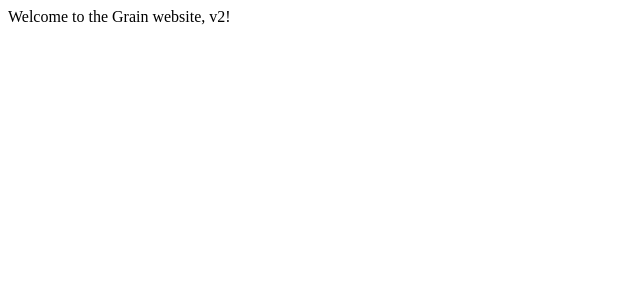
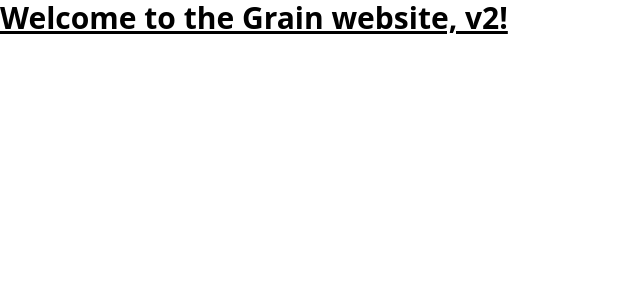
Before and after one commit to grain-lang/grain-lang.org, a Next.js app: page / in a window 1280 px wide. Shown: the top 300 px of the page, without its empty margins (0-640 px from the left). Built offline with nearby package versions, Linux system fonts and the light colour scheme.

Commit message:
bootstrap tailwind

```diff
--- a/package.json
+++ b/package.json
@@ -32,7 +32,10 @@
     "wasm-feature-detect": "^1.6.1"
   },
   "devDependencies": {
+    "autoprefixer": "^10.4.14",
     "express": "^4.17.1",
+    "postcss": "^8.4.21",
+    "tailwindcss": "^3.3.0",
     "vite": "^3.0.8"
   }
 }
--- /dev/null
+++ b/pages/_app.js
@@ -0,0 +1,5 @@
+import "../styles/global.css";
+
+export default function App({ Component, pageProps }) {
+  return <Component {...pageProps} />;
+}
--- a/pages/index.js
+++ b/pages/index.js
@@ -1,5 +1,9 @@
 function HomePage() {
-  return <div>Welcome to the Grain website, v2!</div>;
+  return (
+    <div className="text-3xl font-bold underline">
+      Welcome to the Grain website, v2!
+    </div>
+  );
 }
 
 export default HomePage;
--- /dev/null
+++ b/postcss.config.js
@@ -0,0 +1,6 @@
+module.exports = {
+  plugins: {
+    tailwindcss: {},
+    autoprefixer: {},
+  },
+}
--- /dev/null
+++ b/styles/global.css
@@ -0,0 +1,3 @@
+@tailwind base;
+@tailwind components;
+@tailwind utilities;
--- /dev/null
+++ b/tailwind.config.js
@@ -0,0 +1,11 @@
+/** @type {import('tailwindcss').Config} */
+module.exports = {
+  content: [
+    "./pages/**/*.{js,ts,jsx,tsx}",
+    "./components/**/*.{js,ts,jsx,tsx}",
+  ],
+  theme: {
+    extend: {},
+  },
+  plugins: [],
+};
```
Also changed, not shown: 1 other file (tests, documents, lock files or other folders).
